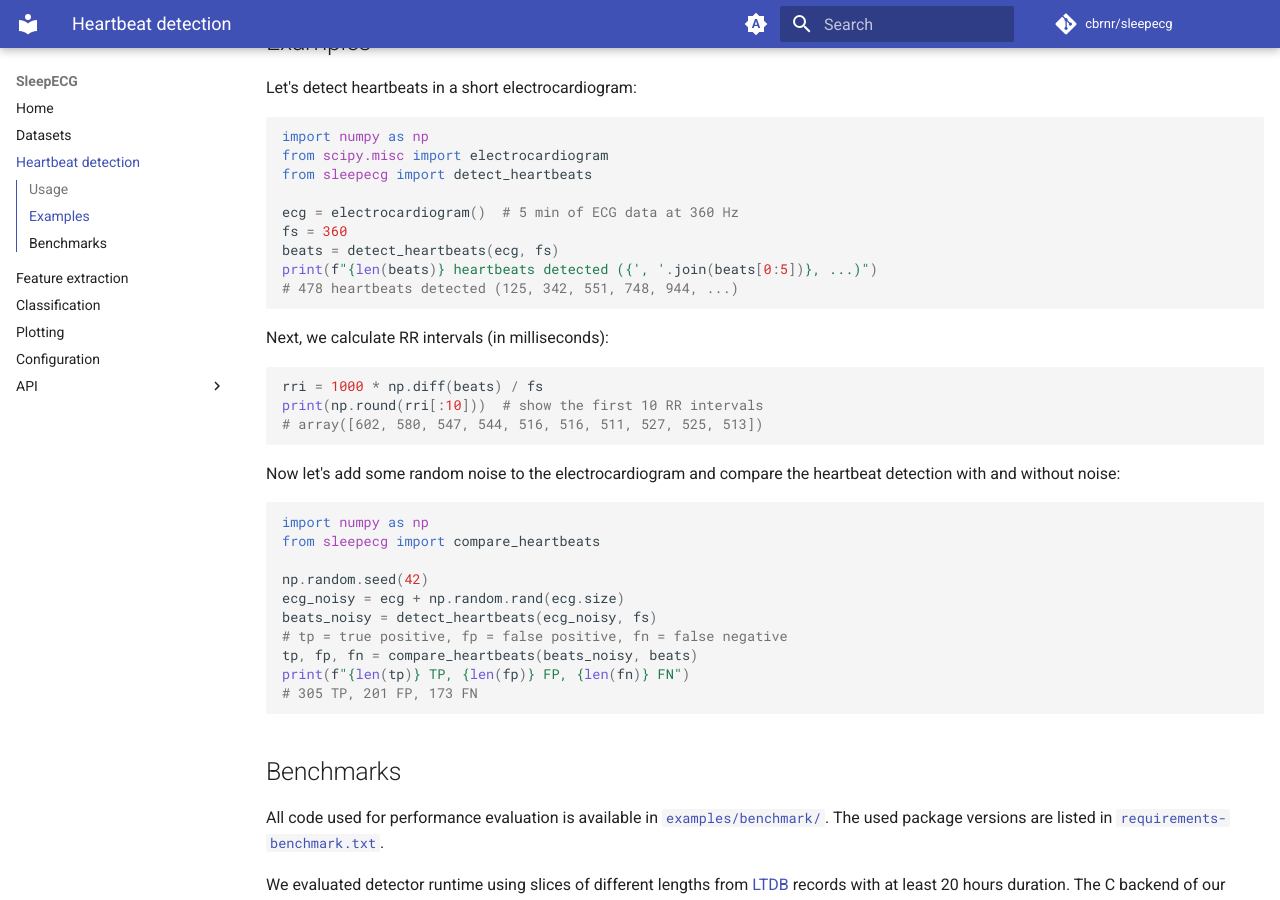
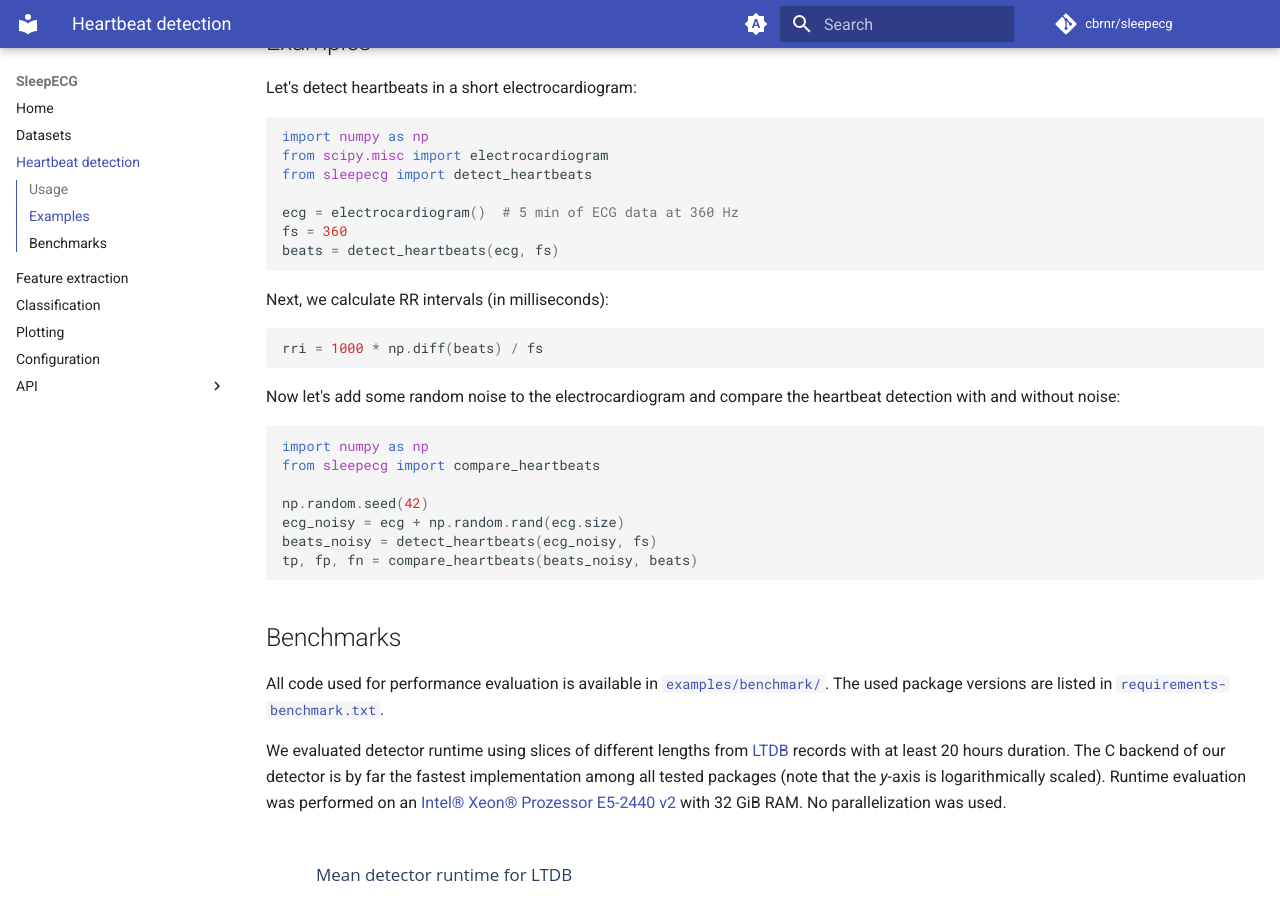
Before and after one commit to cbrnr/sleepecg, an MkDocs documentation site: the page built from docs/heartbeat_detection.md, in a window 1280 px wide and 900 px high, scrolled down 627 px. Built offline with MkDocs 1.6.1 and Material for MkDocs 9.7.7, drawn with Linux system fonts in a browser that asks for light colours; comment, search, counter and statistics services are not loaded.

````diff
--- a/docs/heartbeat_detection.md
+++ b/docs/heartbeat_detection.md
@@ -25,16 +25,12 @@ from sleepecg import detect_heartbeats
 ecg = electrocardiogram()  # 5 min of ECG data at 360 Hz
 fs = 360
 beats = detect_heartbeats(ecg, fs)
-print(f"{len(beats)} heartbeats detected ({', '.join(beats[0:5])}, ...)")
-# 478 heartbeats detected (125, 342, 551, 748, 944, ...)
 ```
 
 Next, we calculate RR intervals (in milliseconds):
 
 ```python
 rri = 1000 * np.diff(beats) / fs
-print(np.round(rri[:10]))  # show the first 10 RR intervals
-# array([602, 580, 547, 544, 516, 516, 511, 527, 525, 513])
 ```
 
 Now let's add some random noise to the electrocardiogram and compare the heartbeat detection with and without noise:
@@ -46,10 +42,7 @@ from sleepecg import compare_heartbeats
 np.random.seed(42)
 ecg_noisy = ecg + np.random.rand(ecg.size)
 beats_noisy = detect_heartbeats(ecg_noisy, fs)
-# tp = true positive, fp = false positive, fn = false negative
 tp, fp, fn = compare_heartbeats(beats_noisy, beats)
-print(f"{len(tp)} TP, {len(fp)} FP, {len(fn)} FN")
-# 305 TP, 201 FP, 173 FN
 ```
 
 ## Benchmarks
````
Also changed, not shown: README.md (+15 -0 lines).
